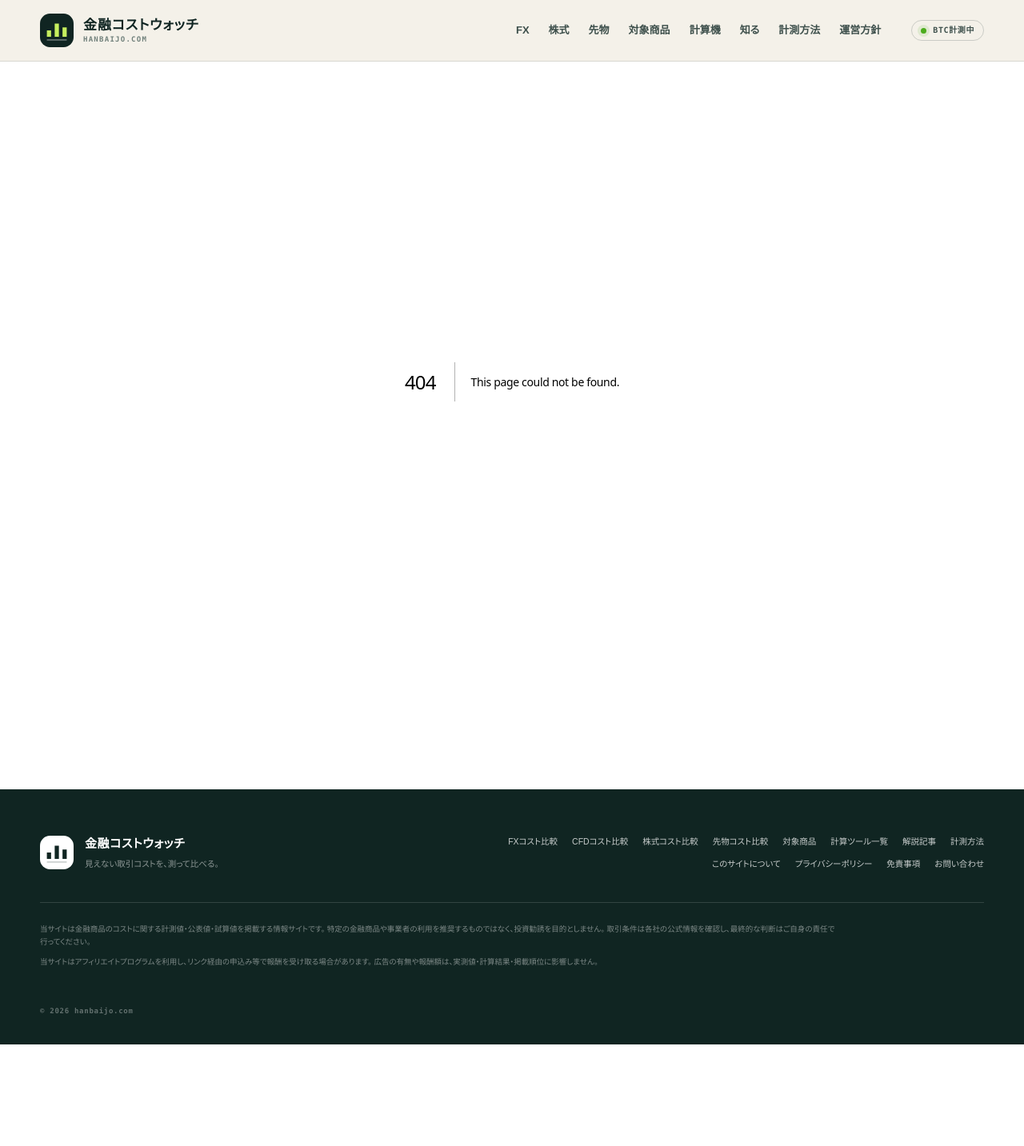
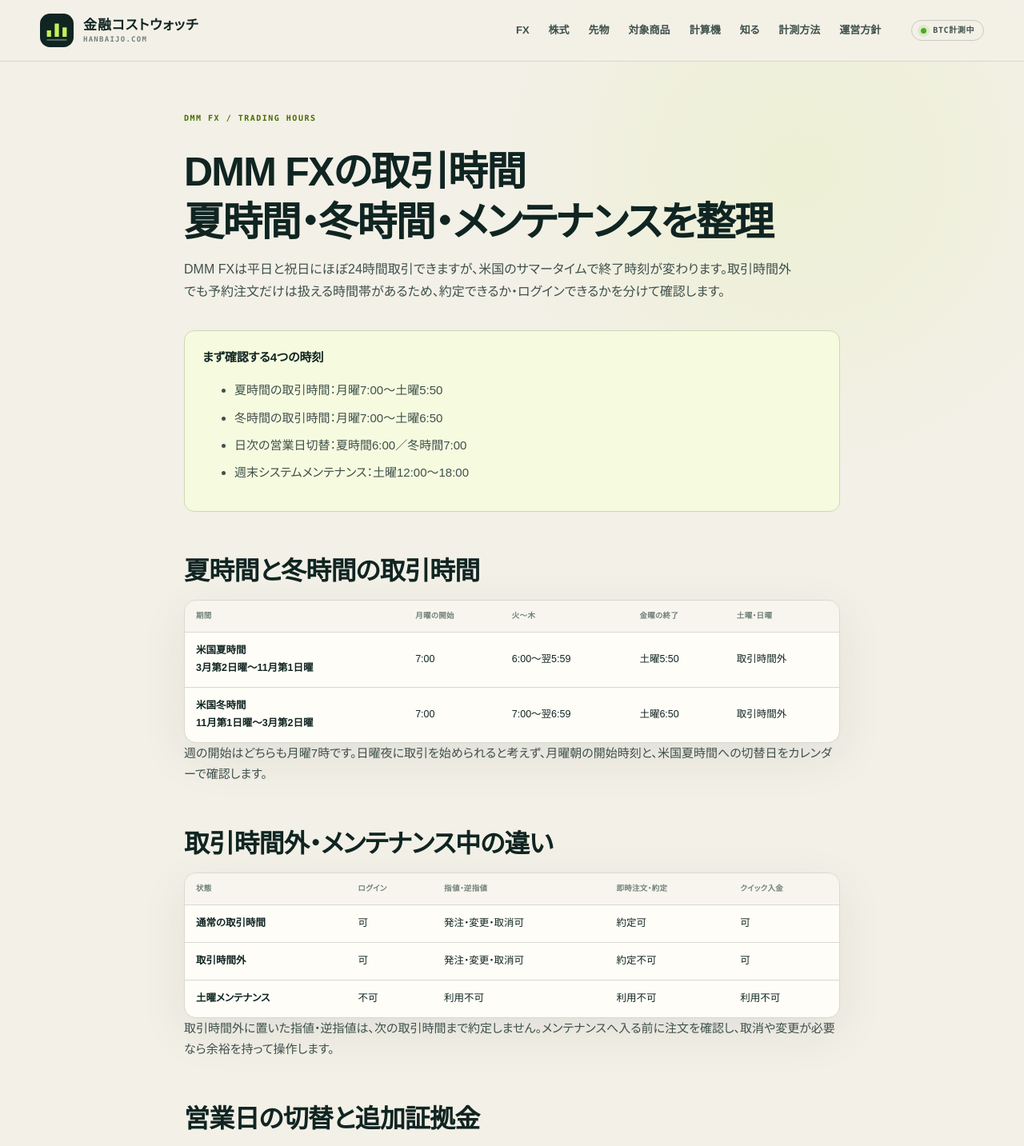
Before and after one commit to mrok18/hanbaijo, a Next.js app: page /articles/dmm-fx-trading-hours-maintenance in a window 1280 px wide. Before the commit this address had no page. Shown: the top 1433 px of the page at 80% size. Before the commit the page ends 1306 px from the top, so only its background shows below. Built offline with nearby package versions, Linux system fonts and the light colour scheme.

Commit message:
Add DMM FX trading hours guide

```diff
--- /dev/null
+++ b/app/articles/dmm-fx-trading-hours-maintenance/page.tsx
@@ -0,0 +1,77 @@
+import Link from 'next/link';
+
+export const metadata = {
+  title: 'DMM FXの取引時間｜夏時間・冬時間・メンテナンスと注文の扱い',
+  description: 'DMM FXの夏時間・冬時間の取引時間、土曜メンテナンス、営業日切替、指値注文と即時注文の扱いを公式情報で整理します。',
+};
+
+const faq = [
+  { q: 'DMM FXは土日も取引できますか？', a: '土日は取引できません。夏時間は月曜7時から土曜5時50分まで、冬時間は月曜7時から土曜6時50分までが取引時間です。祝日は原則取引できますが、元日や年末年始などは変則となる場合があります。' },
+  { q: '取引時間外でも指値・逆指値は出せますか？', a: '取引時間外は指値・逆指値の注文や取消・変更はできますが、即時注文は約定しません。土曜12時から18時のシステムメンテナンス中はログインできず、注文やクイック入金も利用できません。' },
+  { q: '営業日の切替時刻とメンテナンスは同じですか？', a: '同じではありません。営業日の切替は夏時間6時、冬時間7時で、追加証拠金の判定時点にもなります。日次の短いメンテナンスとは別に、土曜12時から18時のシステムメンテナンスがあります。' },
+] as const;
+
+export default function Page() {
+  const jsonLd = { '@context': 'https://schema.org', '@graph': [
+    { '@type': 'Article', headline: metadata.title, description: metadata.description, datePublished: '2026-09-10', dateModified: '2026-09-10', mainEntityOfPage: 'https://hanbaijo.com/articles/dmm-fx-trading-hours-maintenance', author: { '@type': 'Organization', name: '金融コストウォッチ' }, publisher: { '@type': 'Organization', name: '金融コストウォッチ' } },
+    { '@type': 'FAQPage', mainEntity: faq.map((item) => ({ '@type': 'Question', name: item.q, acceptedAnswer: { '@type': 'Answer', text: item.a } })) },
+  ] };
+
+  return <article>
+    <script type="application/ld+json" dangerouslySetInnerHTML={{ __html: JSON.stringify(jsonLd).replace(/</g, '\\u003c') }} />
+    <p className="page-kicker">DMM FX / TRADING HOURS</p>
+    <h1>DMM FXの取引時間<br />夏時間・冬時間・メンテナンスを整理</h1>
+    <p className="lede">DMM FXは平日と祝日にほぼ24時間取引できますが、米国のサマータイムで終了時刻が変わります。取引時間外でも予約注文だけは扱える時間帯があるため、約定できるか・ログインできるかを分けて確認します。</p>
+
+    <div className="callout"><strong>まず確認する4つの時刻</strong><ul>
+      <li>夏時間の取引時間：月曜7:00～土曜5:50</li>
+      <li>冬時間の取引時間：月曜7:00～土曜6:50</li>
+      <li>日次の営業日切替：夏時間6:00／冬時間7:00</li>
+      <li>週末システムメンテナンス：土曜12:00～18:00</li>
+    </ul></div>
+
+    <h2>夏時間と冬時間の取引時間</h2>
+    <div className="data-panel"><div className="table-scroll"><table className="rates comparison-table"><thead><tr><th>期間</th><th>月曜の開始</th><th>火～木</th><th>金曜の終了</th><th>土曜・日曜</th></tr></thead><tbody>
+      <tr><td className="ex-name">米国夏時間<br />3月第2日曜～11月第1日曜</td><td>7:00</td><td>6:00～翌5:59</td><td>土曜5:50</td><td>取引時間外</td></tr>
+      <tr><td className="ex-name">米国冬時間<br />11月第1日曜～3月第2日曜</td><td>7:00</td><td>7:00～翌6:59</td><td>土曜6:50</td><td>取引時間外</td></tr>
+    </tbody></table></div></div>
+    <p>週の開始はどちらも月曜7時です。日曜夜に取引を始められると考えず、月曜朝の開始時刻と、米国夏時間への切替日をカレンダーで確認します。</p>
+
+    <h2>取引時間外・メンテナンス中の違い</h2>
+    <div className="data-panel"><div className="table-scroll"><table className="rates comparison-table"><thead><tr><th>状態</th><th>ログイン</th><th>指値・逆指値</th><th>即時注文・約定</th><th>クイック入金</th></tr></thead><tbody>
+      <tr><td className="ex-name">通常の取引時間</td><td>可</td><td>発注・変更・取消可</td><td>約定可</td><td>可</td></tr>
+      <tr><td className="ex-name">取引時間外</td><td>可</td><td>発注・変更・取消可</td><td>約定不可</td><td>可</td></tr>
+      <tr><td className="ex-name">土曜メンテナンス</td><td>不可</td><td>利用不可</td><td>利用不可</td><td>利用不可</td></tr>
+    </tbody></table></div></div>
+    <p>取引時間外に置いた指値・逆指値は、次の取引時間まで約定しません。メンテナンスへ入る前に注文を確認し、取消や変更が必要なら余裕を持って操作します。</p>
+
+    <h2>営業日の切替と追加証拠金</h2>
+    <div className="fx-formula"><span>営業日切替</span><strong>夏時間 6:00／冬時間 7:00</strong><b>→ 前営業日の最終レートで追加証拠金を判定</b><small>追加証拠金額は切替直後ではなく、クローズ後30分程度で取引画面へ反映される案内です。</small></div>
+    <p>営業日が切り替わる時刻は、単なる休止時間ではありません。DMM FXでは毎営業日の終値をもとに追加証拠金を判定するため、切替前に維持率を確認し、切替直後の表示だけで判断しないようにします。</p>
+    <p><Link href="/articles/dmm-fx-margin-call-losscut">DMM FXの追証・ロスカット基準を見る →</Link></p>
+
+    <h2>取引時間から逆算する実務チェック</h2>
+    <ol>
+      <li>夏時間・冬時間のどちらかを確認する</li>
+      <li>当日の取引終了時刻（金曜は早く終了）を予定表へ記入する</li>
+      <li>営業日切替前に維持率、証拠金、予約注文を確認する</li>
+      <li>土曜メンテナンス前に必要な取消・入金・出金予約を終える</li>
+      <li>祝日・元日・年末年始は公式のお知らせで変更を確認する</li>
+    </ol>
+    <div className="callout"><strong>経済指標の前後は時刻だけで判断しない</strong><p>取引時間内でも、急変やスプレッド拡大により希望価格で約定できないことがあります。指値・逆指値の注文条件、許容損失、ロスカット余力を一緒に確認してください。</p></div>
+
+    <h2>よくある質問</h2>
+    {faq.map((item) => <section key={item.q}><h3>{item.q}</h3><p>{item.a}</p></section>)}
+
+    <section className="article-sources" aria-labelledby="sources"><h2 id="sources">参照した公式資料</h2><ul>
+      <li><a href="https://fx.dmm.com/fx/session/" target="_blank" rel="noopener noreferrer">DMM FX「取引時間」</a></li>
+      <li><a href="https://fx.dmm.com/support/faqs/article/00171/" target="_blank" rel="noopener noreferrer">DMM FX FAQ「取引できる時間帯はいつですか？」</a></li>
+      <li><a href="https://fx.dmm.com/support/faqs/article/00153/" target="_blank" rel="noopener noreferrer">DMM FX FAQ「追加証拠金の判定はいつ行っていますか？」</a></li>
+      <li><a href="https://fx.dmm.com/support/faqs/article/00184/" target="_blank" rel="noopener noreferrer">DMM FX FAQ「チャートやレートが更新されず、取引ができません」</a></li>
+    </ul><p>取引時間・メンテナンス情報は2026年9月10日に確認しました。祝日や臨時メンテナンスで変更される場合があるため、注文前は公式のお知らせを優先してください。</p></section>
+
+    <p><Link href="/fx/dmm-fx">DMM FXの取引条件一覧へ →</Link></p>
+    <p><Link href="/articles/dmm-fx-swap-calendar">スワップ付与日と0日・3日・4日分の見方 →</Link></p>
+    <p><Link href="/articles/dmm-fx-funding-transfer">入金・出金・証拠金振替を確認する →</Link></p>
+  </article>;
+}
--- a/app/articles/posts.ts
+++ b/app/articles/posts.ts
@@ -1,5 +1,6 @@
 export const POSTS = [
   { slug: 'dmm-fx-funding-transfer', category: 'FX・DMM FX', title: 'DMM FXの入金方法と証拠金振替｜5,000円・出金・株券担保', desc: 'クイック入金・振込入金、最低額、反映時間、出金、DMM 株からの株券担保振替を整理する。' },
+  { slug: 'dmm-fx-trading-hours-maintenance', category: 'FX・DMM FX', title: 'DMM FXの取引時間｜夏時間・冬時間・メンテナンスと注文の扱い', desc: '夏時間・冬時間の取引時間、土曜メンテナンス、営業日切替、予約注文と即時注文の扱いを整理する。' },
   { slug: 'dmm-fx-trade-history-csv', category: 'FX・DMM FX・税金', title: 'DMM FXの取引履歴をCSV保存する方法｜約定履歴・期間損益・年間報告書', desc: 'DMM FXの約定履歴をPC・スマホで確認し、CSV・期間損益・年間損益報告書を確定申告用に使い分ける。' },
   { slug: 'dmm-fx-swap-tax', category: 'FX・DMM FX・税金', title: 'DMM FXスワップポイントの税金｜付与・振替・確定申告', desc: 'DMM FXのスワップ付与、振替、決済と、年間損益報告書を使った確定申告の確認方法を整理する。' },
   { slug: 'tossy-trading-hours-rollover', category: 'CFD・TOSSY', title: 'TOSSYの取引時間とロールオーバー｜休場・持越しを確認', desc: 'TOSSYのアセット別取引時間、日次・週次メンテナンス、ロールオーバー、価格調整額、注文取消しを整理する。' },
--- a/app/fx/dmm-fx/page.tsx
+++ b/app/fx/dmm-fx/page.tsx
@@ -12,6 +12,7 @@ export default function Page() {
     { href: '/articles/dmm-fx-mini-normal-large', title: 'ミニ・通常・ラージの違い', description: '1Lotの通貨数、必要証拠金、損益、スプレッド条件を同じ表で比較します。' },
     { href: '/articles/dmm-fx-margin-call-losscut', title: '追証とロスカットの違い', description: '維持率100％未満の追加証拠金判定と、50％以下のロスカットを分けて確認します。' },
     { href: '/articles/dmm-fx-funding-transfer', title: '入金・出金・証拠金振替', description: 'クイック入金5,000円、反映時間、出金、株券担保70％の条件を整理します。' },
+    { href: '/articles/dmm-fx-trading-hours-maintenance', title: '取引時間とメンテナンス', description: '夏時間・冬時間、営業日切替、土曜メンテナンス、予約注文の扱いを整理します。' },
     { href: '/articles/dmm-fx-trade-history-csv', title: '取引履歴をCSV保存', description: '約定履歴、期間損益、年間損益報告書を確定申告用に使い分けます。' },
     { href: '/articles/dmm-fx-swap-calendar', title: 'スワップ付与日の見方', description: '営業日の切替、0日・3日・4日分、祝日の変則付与をカレンダーから確認します。' },
     { href: '/articles/dmm-fx-swap-tax', title: 'スワップと確定申告', description: '付与・振替・決済の違いと、年間損益への集計方法を整理します。' },
```
